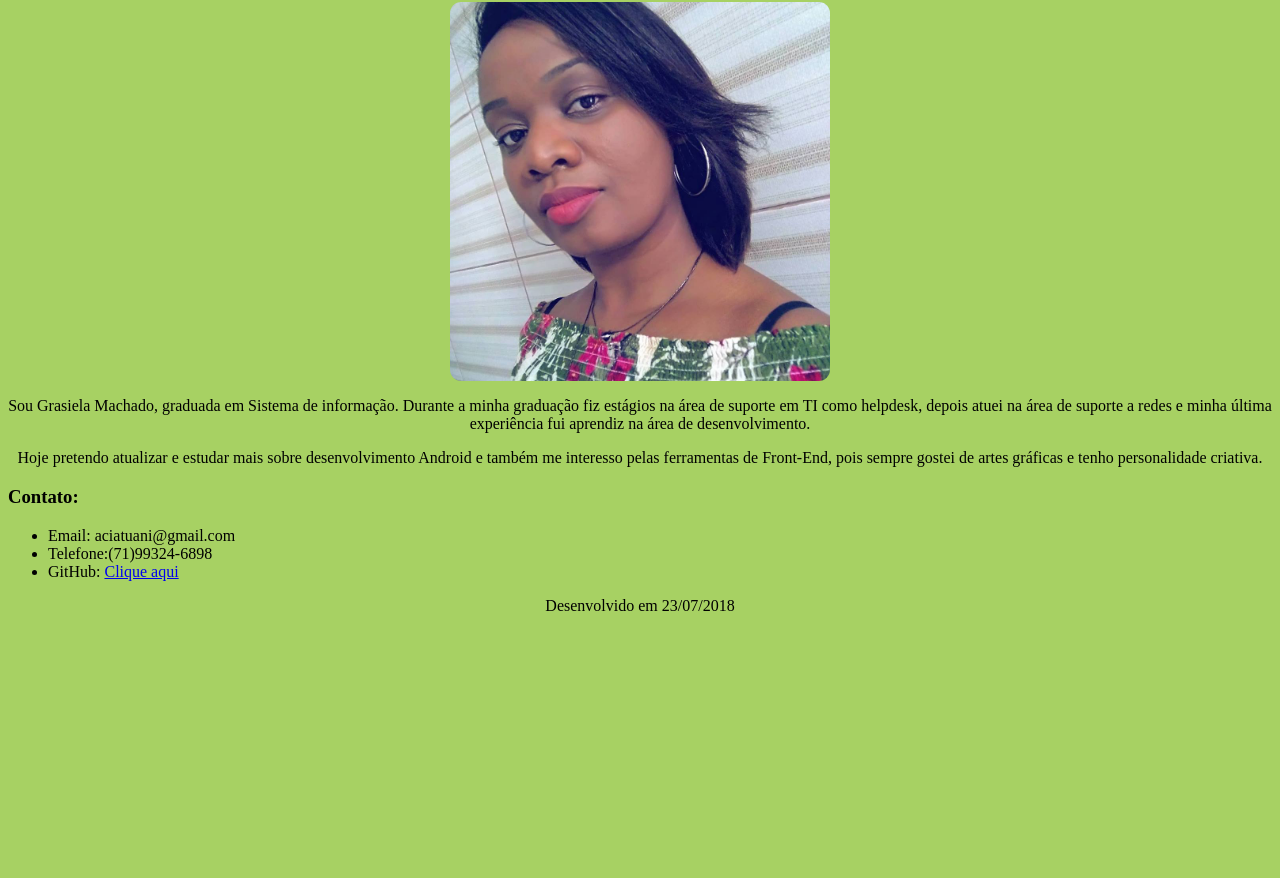
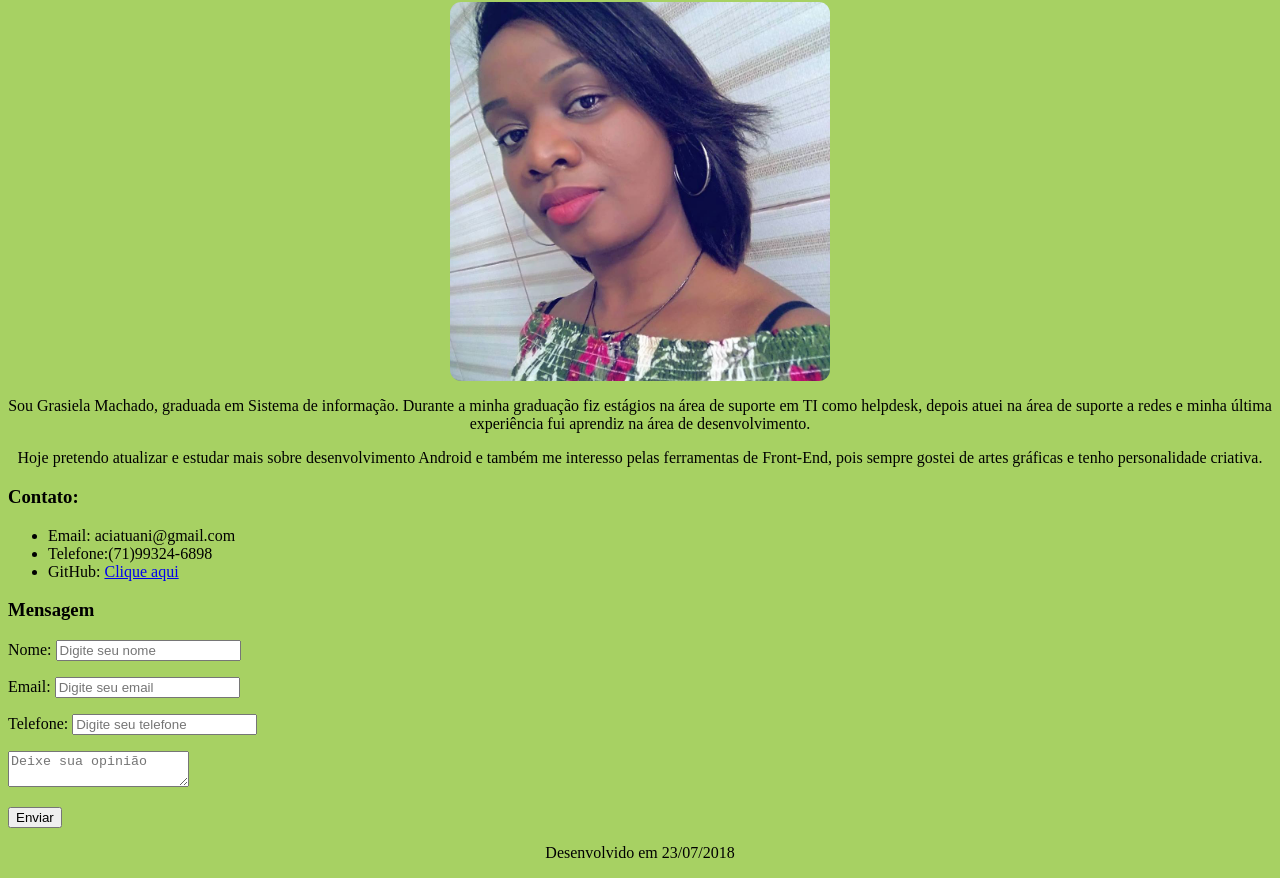
Before and after one commit to GrasielaMach14/perfil, a plain HTML site: page index.html in a window 1280 px wide. Shown: the part 78-956 px from the top of the page. Before the commit the page ends 800 px from the top, so only its background shows below. Drawn offline with Linux system fonts and the light colour scheme.

Commit message:
Adiocinando formulario de contato

```diff
--- a/index.html
+++ b/index.html
@@ -23,8 +23,34 @@
         <li>GitHub: <a target="_blank" href="https://github.com/GrasielaMach14"> Clique aqui</a> </li>
       </ul>
     </section>
+    <!-- Aqui será a tag responsavel pelo formulario -->
+    <section>
+      <h3>Mensagem</h3>
+      <form>
+        <p>
+          <label for="nome">Nome:</label>
+          <input type="text" id="nome" placeholder="Digite seu nome">
+        <p>
+          <label for="email">Email:</label>
+          <input type="text" id="email" placeholder="Digite seu email">
+        </p>
+        </p>
+        <p>
+          <label for="telefone">Telefone:</label>
+          <input type="text" id="telefone" placeholder="Digite seu telefone">
+        </p>
+        <p>
+          <textarea name="name" placeholder="Deixe sua opinião"></textarea>
+        </p>
+        <p>
+          <!-- Aqui é chamado o comando on clique para chamar a função enviar do javascript -->
+          <input type="submit" onclick="enviar()" value="Enviar">
+        </p>
+      </form>
+    </section>
     <footer>
       <p class="texto-centro">Desenvolvido em 23/07/2018</p>
     </footer>
+    <script src="js/formulario.js"></script>
   </body>
 </html>
--- /dev/null
+++ b/js/formulario.js
@@ -0,0 +1,10 @@
+function enviar(){
+  var nome = document.getElementById("nome");
+
+  if(nome.value != ""){
+    alert("Obrigado "+nome.value+ "! Mas esta área temporariamente indisponível");
+  }else {
+    alert("Por gentileza, digite seus dados.");
+  }
+
+}
```
Also changed, not shown: img/photo.jpg (added).
